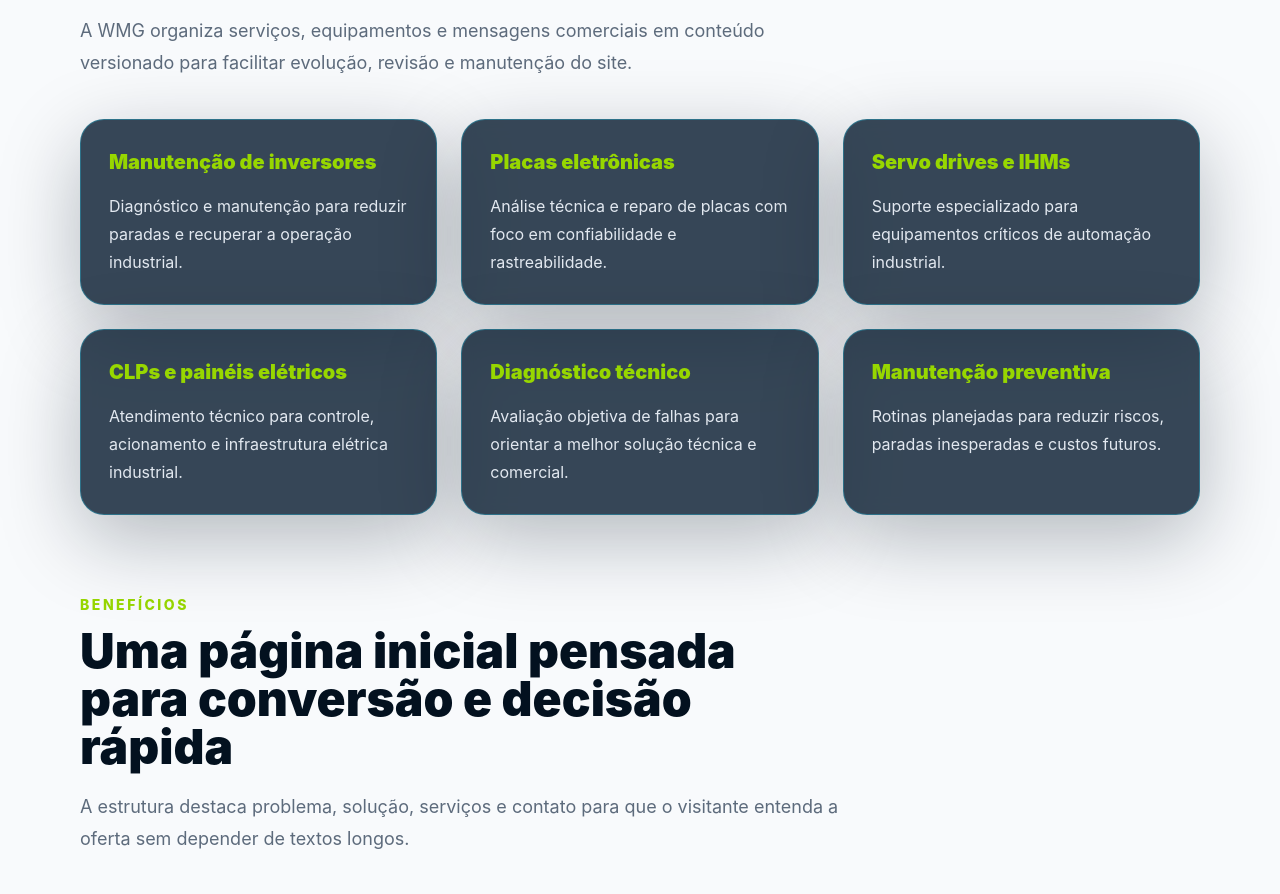
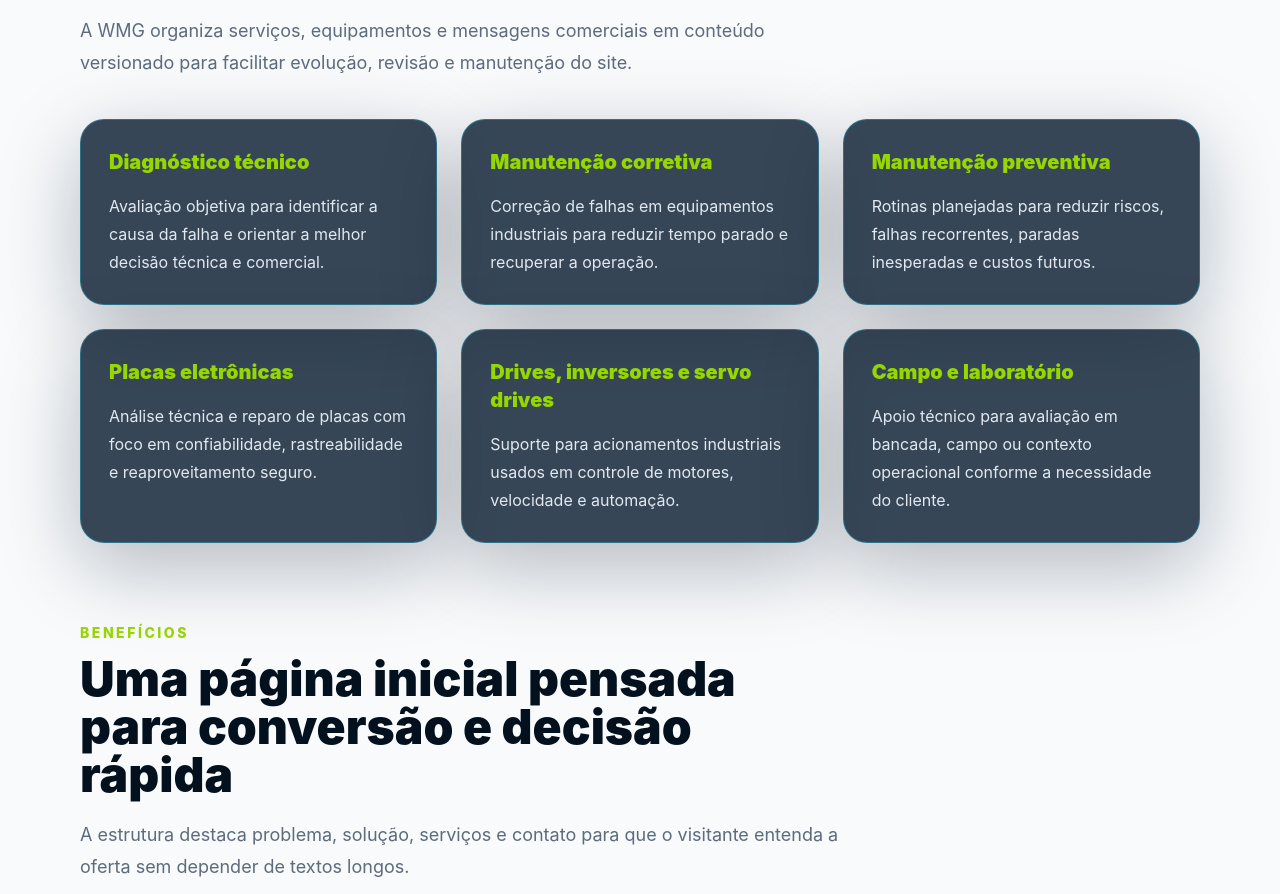
Before and after one commit to Dev-RuiDiniz/Site_WMG_AssistenciaTecnica, a React (Vite) app: page / in a window 1280 px wide. Shown: the part 1744-2638 px from the top of the page. Built offline with nearby package versions, Linux system fonts and the light colour scheme.

Commit message:
feat(servicos): estrutura servicos com ctas por demanda

```diff
--- a/src/content/services.ts
+++ b/src/content/services.ts
@@ -1,35 +1,64 @@
-import type { ContentItem } from './types';
+import type { ServiceContent } from './types';
 
-export const servicesContent: ContentItem[] = [
+export const servicesContent: ServiceContent[] = [
   {
-    slug: 'manutencao-inversores',
-    title: 'Manutenção de inversores',
-    description: 'Diagnóstico e manutenção para reduzir paradas e recuperar a operação industrial.',
+    slug: 'diagnostico-tecnico',
+    title: 'Diagnóstico técnico',
+    description:
+      'Avaliação objetiva para identificar a causa da falha e orientar a melhor decisão técnica e comercial.',
+    demand: 'Quando o equipamento apresenta falha sem causa clara, parada intermitente ou comportamento instável.',
+    response:
+      'A WMG analisa sintomas, histórico e criticidade para indicar reparo, manutenção ou substituição com mais segurança.',
+    ctaId: 'request-evaluation',
+  },
+  {
+    slug: 'manutencao-corretiva',
+    title: 'Manutenção corretiva',
+    description:
+      'Correção de falhas em equipamentos industriais para reduzir tempo parado e recuperar a operação.',
+    demand: 'Quando a máquina já parou, apresenta erro crítico ou precisa voltar a operar com prioridade.',
+    response:
+      'O atendimento direciona o problema para uma avaliação técnica e uma rota de reparo conforme a criticidade.',
+    ctaId: 'request-evaluation',
+  },
+  {
+    slug: 'manutencao-preventiva',
+    title: 'Manutenção preventiva',
+    description:
+      'Rotinas planejadas para reduzir riscos, falhas recorrentes, paradas inesperadas e custos futuros.',
+    demand: 'Quando a operação precisa aumentar previsibilidade e evitar interrupções em equipamentos críticos.',
+    response:
+      'A WMG apoia a definição de verificações, prioridades e pontos de atenção para manutenção recorrente.',
+    ctaId: 'talk-to-support',
   },
   {
     slug: 'placas-eletronicas',
     title: 'Placas eletrônicas',
-    description: 'Análise técnica e reparo de placas com foco em confiabilidade e rastreabilidade.',
+    description:
+      'Análise técnica e reparo de placas com foco em confiabilidade, rastreabilidade e reaproveitamento seguro.',
+    demand: 'Quando a placa apresenta queima, falha intermitente, componente danificado ou suspeita de curto.',
+    response:
+      'A avaliação busca identificar a causa raiz antes de indicar reparo, substituição ou nova análise do conjunto.',
+    ctaId: 'request-evaluation',
   },
   {
-    slug: 'servo-drives-ihms',
-    title: 'Servo drives e IHMs',
-    description: 'Suporte especializado para equipamentos críticos de automação industrial.',
+    slug: 'drives-inversores-servos',
+    title: 'Drives, inversores e servo drives',
+    description:
+      'Suporte para acionamentos industriais usados em controle de motores, velocidade e automação.',
+    demand: 'Quando inversores, drives ou servo drives exibem alarmes, perda de controle ou falha de partida.',
+    response:
+      'O atendimento coleta informações do equipamento e direciona a avaliação técnica para reduzir tentativa e erro.',
+    ctaId: 'request-evaluation',
   },
   {
-    slug: 'clps-paineis-eletricos',
-    title: 'CLPs e painéis elétricos',
+    slug: 'campo-laboratorio',
+    title: 'Campo e laboratório',
     description:
-      'Atendimento técnico para controle, acionamento e infraestrutura elétrica industrial.',
-  },
-  {
-    slug: 'diagnostico-tecnico',
-    title: 'Diagnóstico técnico',
-    description: 'Avaliação objetiva de falhas para orientar a melhor solução técnica e comercial.',
-  },
-  {
-    slug: 'manutencao-preventiva',
-    title: 'Manutenção preventiva',
-    description: 'Rotinas planejadas para reduzir riscos, paradas inesperadas e custos futuros.',
+      'Apoio técnico para avaliação em bancada, campo ou contexto operacional conforme a necessidade do cliente.',
+    demand: 'Quando a demanda exige análise do equipamento, painel, instalação ou condição real de operação.',
+    response:
+      'A WMG organiza o contato inicial para entender cenário, urgência, equipamento afetado e melhor forma de atendimento.',
+    ctaId: 'talk-to-support',
   },
 ];
```
